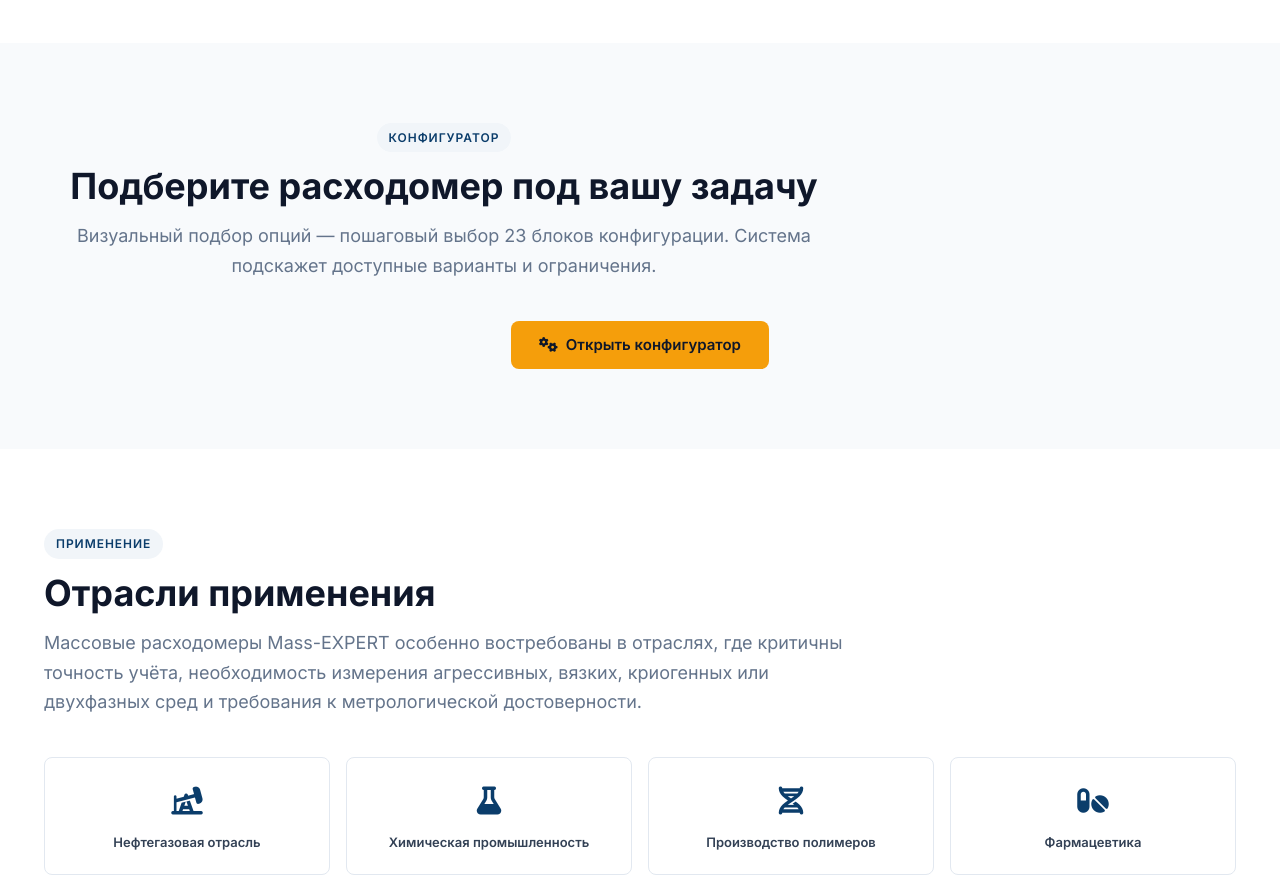
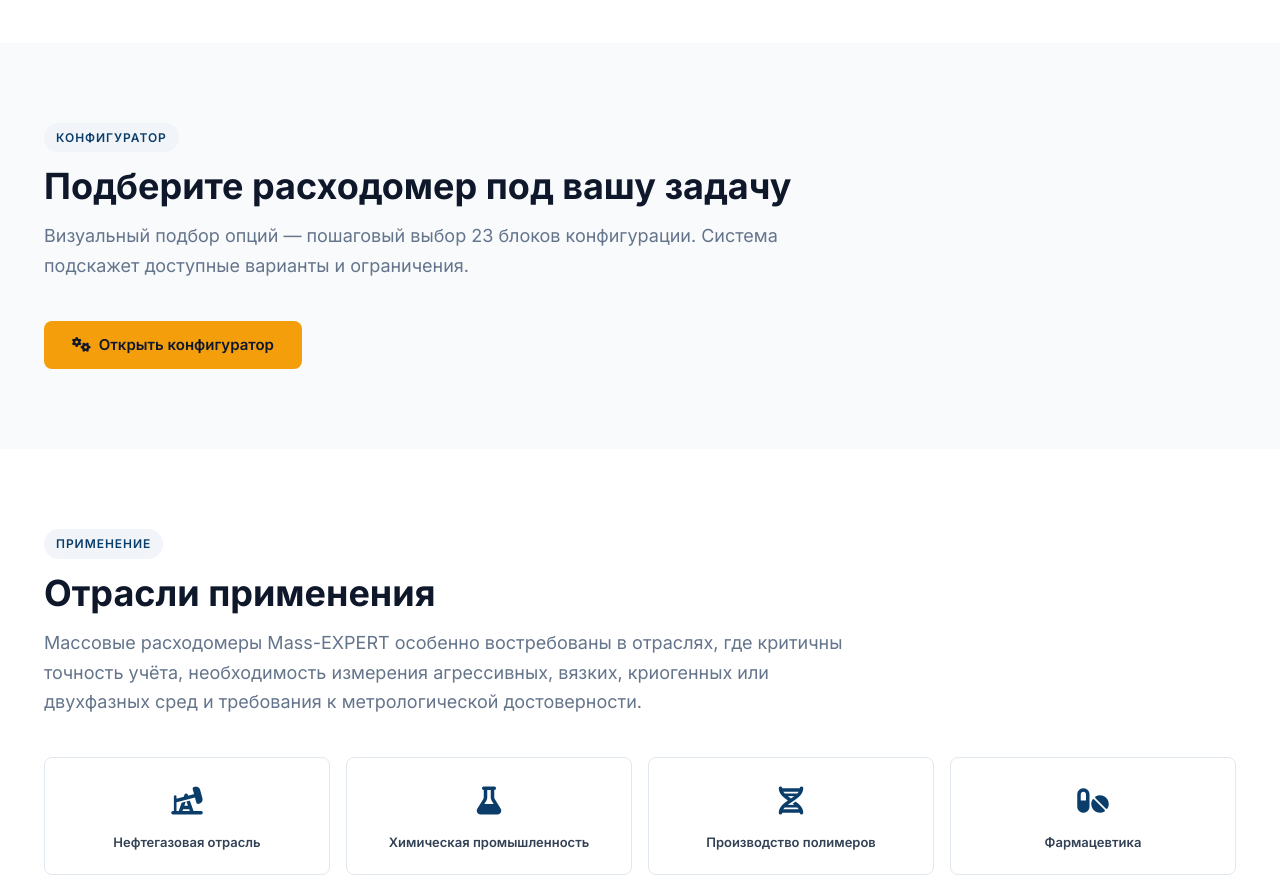
Before and after one commit to ttur35274-cyber/mass-expert-site, a plain HTML site: page index.html in a window 1280 px wide. Shown: the part 3200-4088 px from the top of the page. Drawn offline with Linux system fonts and the light colour scheme.

Commit message:
конфигуратор: убрал text-align:center, выравнивание по левому краю

```diff
--- a/index.html
+++ b/index.html
@@ -243,12 +243,12 @@
    <!-- ==================== CONFIGURATOR ==================== -->
    <section class="section section-gray" id="configurator">
     <div class="container">
-     <div class="section-header animate-on-scroll" style="text-align:center;">
+     <div class="section-header animate-on-scroll">
       <span class="section-badge">Конфигуратор</span>
       <h2>Подберите расходомер под вашу задачу</h2>
       <p>Визуальный подбор опций — пошаговый выбор 23 блоков конфигурации. Система подскажет доступные варианты и ограничения.</p>
      </div>
-     <div style="text-align:center;margin-top:1.5rem;">
+     <div style="margin-top:1.5rem;">
       <a href="configurator.html" class="btn btn-primary"><i class="fas fa-cogs"></i> Открыть конфигуратор</a>
      </div>
     </div>
```
